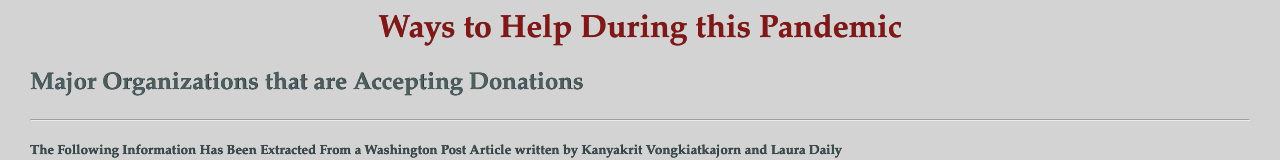
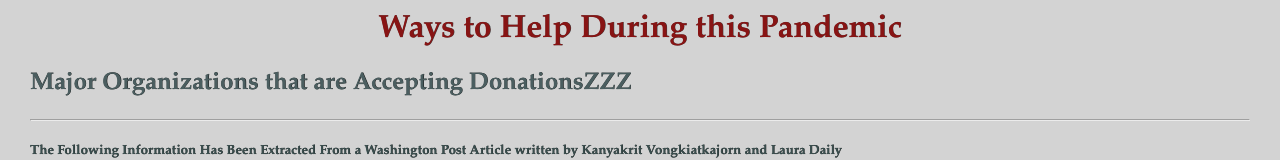
Before and after one commit to ashray-wadhwa/covid-central-donations, a React (Create React App) app: page / in a window 1280 px wide. Shown: the part 242-402 px from the top of the page. Built offline with nearby package versions, Linux system fonts and the light colour scheme; no server answers.

Commit message:
changes 4.0

```diff
--- a/src/App.js
+++ b/src/App.js
@@ -82,7 +82,7 @@ class Component_one extends React.Component {
         <img id="coronaImage" src= "http://pngimg.com/uploads/stop_coronavirus/stop_coronavirus_PNG30.png" alt="Image not found"/>
         <h1 class = "donationTitle">Ways to Help During this Pandemic</h1>
 
-        <h2>Major Organizations that are Accepting Donations </h2>
+        <h2>Major Organizations that are Accepting DonationsZZZ </h2>
          <hr></hr>
         <div>
         <h5 class = "userWarning">The Following Information Has Been Extracted From a Washington Post Article written by Kanyakrit Vongkiatkajorn and Laura Daily</h5>
```
